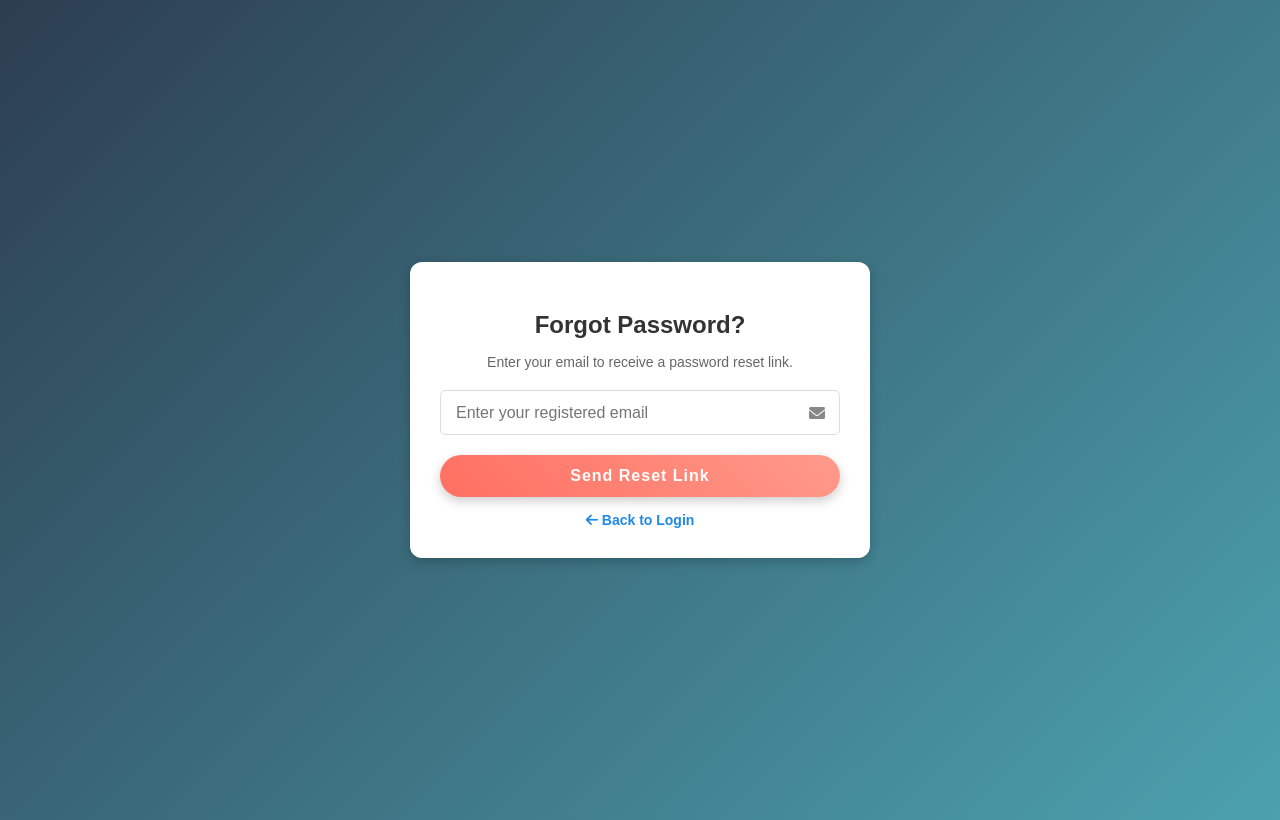
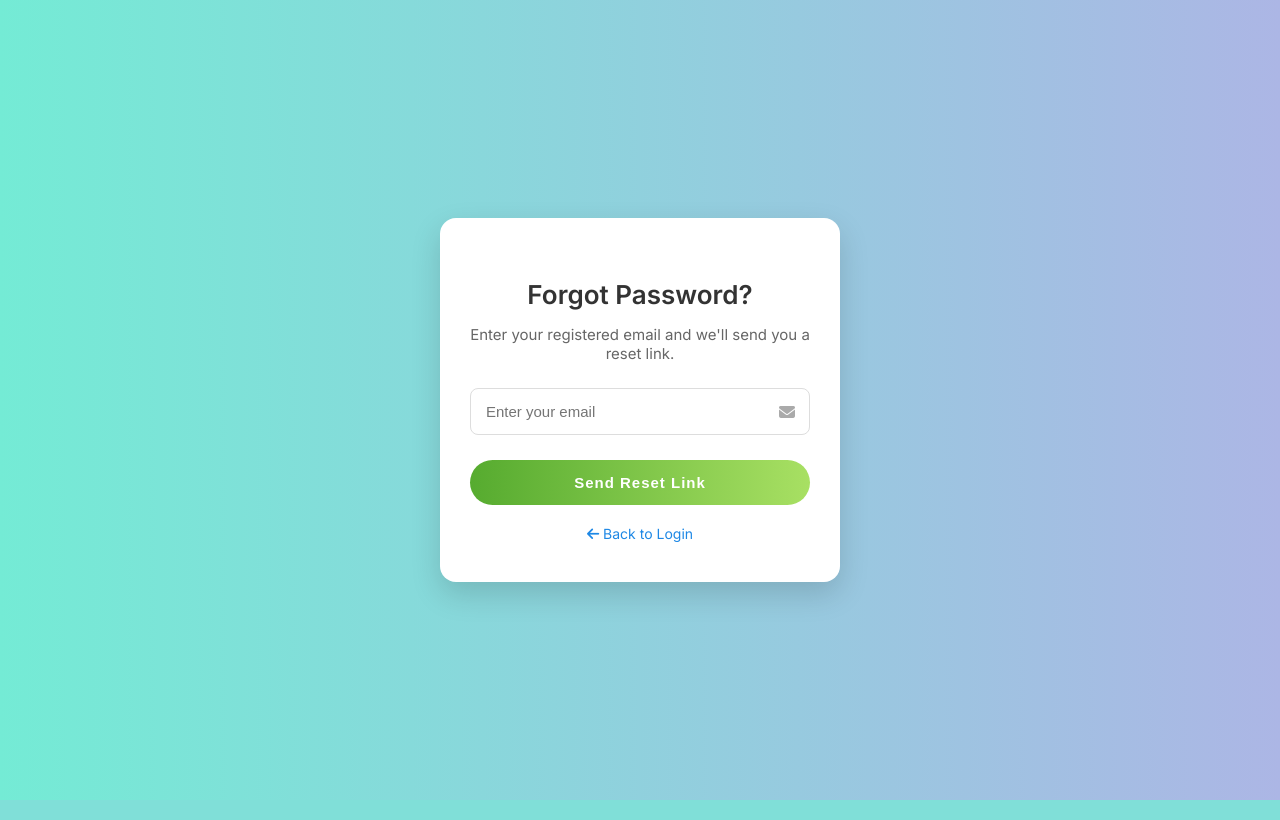
Before and after one commit to SriHarsha379/NextGenOrganicSeeds, a Django app: page /accounts/forgot-password/ in a window 1280 px wide. Run offline with Django 5.2, Linux system fonts and the light colour scheme.

Commit message:
new code update

```diff
--- a/accounts/templates/accounts/forgot_password.html
+++ b/accounts/templates/accounts/forgot_password.html
@@ -2,113 +2,118 @@
 <!DOCTYPE html>
 <html lang="en">
 <head>
+    <meta charset="UTF-8">
     <title>Forgot Password - HASA Organic Seeds</title>
     <meta name="viewport" content="width=device-width, initial-scale=1.0">
-    <link rel="stylesheet" href="https://cdnjs.cloudflare.com/ajax/libs/font-awesome/6.0.0/css/all.min.css">
+    <link href="https://fonts.googleapis.com/css2?family=Inter:wght@400;600&display=swap" rel="stylesheet">
+    <link rel="stylesheet" href="https://cdnjs.cloudflare.com/ajax/libs/font-awesome/6.5.0/css/all.min.css">
+
     <style>
+        * {
+            box-sizing: border-box;
+        }
+
         body {
-            font-family: 'Poppins', sans-serif;
-            background: linear-gradient(135deg, #2C3E50, #4CA1AF);
+            margin: 0;
+            font-family: 'Inter', sans-serif;
+            background: linear-gradient(to right, #74ebd5, #ACB6E5);
             display: flex;
             justify-content: center;
             align-items: center;
             min-height: 100vh;
-            margin: 0;
-            padding: 10px;
+            padding: 20px;
         }
 
-        .container {
+        .card {
+            background: #fff;
+            padding: 40px 30px;
+            border-radius: 16px;
+            box-shadow: 0 12px 30px rgba(0, 0, 0, 0.15);
             max-width: 400px;
             width: 100%;
-            background: white;
-            padding: 30px;
-            border-radius: 12px;
-            box-shadow: 0 4px 12px rgba(0, 0, 0, 0.2);
             text-align: center;
+            animation: fadeIn 0.8s ease;
         }
 
-        h2 {
-            color: #333;
-            margin-bottom: 15px;
+        @keyframes fadeIn {
+            0% { opacity: 0; transform: translateY(20px); }
+            100% { opacity: 1; transform: translateY(0); }
         }
 
-        p {
-            color: #666;
-            font-size: 14px;
-            margin-bottom: 20px;
+        .card h2 {
+            font-size: 26px;
+            margin-bottom: 10px;
+            color: #333;
         }
 
-        .input-group {
-            position: relative;
-            width: 100%;
-            margin-bottom: 20px;
+        .card p {
+            color: #666;
+            font-size: 15px;
+            margin-bottom: 25px;
         }
 
-        .input-group input {
-            width: 100%;
-            height: 45px;
-            padding: 12px 40px 12px 15px;
-            border: 1px solid #ddd;
-            border-radius: 5px;
-            font-size: 16px;
-            outline: none;
-            box-sizing: border-box;
+        .form-group {
+            position: relative;
+            margin-bottom: 25px;
         }
 
-        .input-group input:focus {
-            border-color: #1e88e5;
-            box-shadow: 0 0 5px rgba(30, 136, 229, 0.5);
+        .form-group input {
+            width: 100%;
+            padding: 14px 45px 14px 15px;
+            border: 1px solid #ddd;
+            border-radius: 8px;
+            font-size: 15px;
+            transition: all 0.3s ease;
         }
 
-        .input-group i {
+        .form-group input:focus {
+            border-color: #1e88e5;
+            box-shadow: 0 0 6px rgba(30, 136, 229, 0.3);
+            outline: none;
+        }
+
+        .form-group i {
             position: absolute;
             right: 15px;
             top: 50%;
             transform: translateY(-50%);
-            color: #888;
+            color: #aaa;
+            font-size: 16px;
         }
 
         .btn {
             width: 100%;
-            padding: 12px;
-            background: linear-gradient(45deg, #ff6f61, #ff9a8b);
-            color: white;
-            font-size: 16px;
-            font-weight: bold;
+            padding: 14px;
+            background: linear-gradient(to right, #56ab2f, #a8e063);
+            color: #fff;
+            font-weight: 600;
+            font-size: 15px;
             border: none;
             border-radius: 50px;
-            text-align: center;
             cursor: pointer;
-            box-shadow: 0 4px 12px rgba(0, 0, 0, 0.2);
             transition: all 0.3s ease;
             letter-spacing: 1px;
         }
 
-        .btn:disabled {
-            background: #ccc;
-            cursor: not-allowed;
-            box-shadow: none;
-        }
-
         .btn:hover {
-            transform: translateY(-3px);
-            box-shadow: 0 6px 15px rgba(0, 0, 0, 0.3);
+            box-shadow: 0 6px 18px rgba(0, 0, 0, 0.2);
+            transform: translateY(-2px);
         }
 
         .message {
-            margin-bottom: 15px;
+            font-size: 14px;
+            margin-bottom: 20px;
             padding: 10px;
-            border-radius: 5px;
-            font-size: 14px;
+            border-radius: 6px;
         }
 
-        .success {
+        .message.success {
             background-color: #e6f7e6;
             color: #2e7d32;
             border: 1px solid #81c784;
         }
 
-        .error {
+        .message.error {
             background-color: #ffe6e6;
             color: #d32f2f;
             border: 1px solid #e57373;
@@ -116,27 +121,21 @@
 
         .back-link {
             display: block;
-            margin-top: 15px;
+            margin-top: 20px;
             font-size: 14px;
             color: #1e88e5;
             text-decoration: none;
-            font-weight: 600;
         }
 
         .back-link:hover {
             text-decoration: underline;
         }
-
-        .spinner {
-            display: none;
-            margin-left: 10px;
-        }
     </style>
 </head>
 <body>
-    <div class="container">
+    <div class="card">
         <h2>Forgot Password?</h2>
-        <p>Enter your email to receive a password reset link.</p>
+        <p>Enter your registered email and we'll send you a reset link.</p>
 
         {% if messages %}
             {% for message in messages %}
@@ -148,53 +147,15 @@
 
         <form method="POST" novalidate>
             {% csrf_token %}
-            <div class="input-group">
-                {{ form.email }}
+            <div class="form-group">
+                <input type="email" name="email" placeholder="Enter your email" required>
                 <i class="fas fa-envelope"></i>
             </div>
 
-            <button type="submit" class="btn">
-                Send Reset Link
-                <span class="spinner"><i class="fas fa-spinner fa-spin"></i></span>
-            </button>
+            <button type="submit" class="btn">Send Reset Link</button>
         </form>
 
         <a href="{% url 'login' %}" class="back-link"><i class="fas fa-arrow-left"></i> Back to Login</a>
     </div>
-
-<script>
-    document.addEventListener("DOMContentLoaded", function () {
-        const form = document.querySelector("form");
-        const emailInput = document.querySelector("input[name='email']");
-        const button = document.querySelector(".btn");
-        const spinner = document.querySelector(".spinner");
-
-        form.addEventListener("submit", function (event) {
-            if (!validateEmail(emailInput.value)) {
-                event.preventDefault();
-                showMessage("Please enter a valid email address.", "error");
-                return;
-            }
-
-            button.disabled = true;
-            spinner.style.display = "inline-block";
-        });
-
-        function validateEmail(email) {
-            const re = /^[a-zA-Z0-9._%+-]+@[a-zA-Z0-9.-]+\.[a-zA-Z]{2,}$/;
-            return re.test(email);
-        }
-
-        function showMessage(message, type) {
-            const container = document.querySelector(".container");
-            let messageDiv = document.createElement("div");
-            messageDiv.classList.add("message", type);
-            messageDiv.innerHTML = message;
-            container.insertBefore(messageDiv, form);
-            setTimeout(() => messageDiv.remove(), 3000);
-        }
-    });
-</script>
-
 </body>
 </html>
--- a/accounts/templates/accounts/login.html
+++ b/accounts/templates/accounts/login.html
@@ -275,6 +275,11 @@
                 eyeIcon.classList.replace("fa-eye-slash", "fa-eye");
             }
         }
+
+        document.querySelector('form').addEventListener('submit', function(event) {
+    document.querySelector('button[type="submit"]').disabled = true;
+});
+
     </script>
 </body>
 </html>
--- a/accounts/urls.py
+++ b/accounts/urls.py
@@ -2,6 +2,7 @@ from django.contrib.auth.views import LogoutView
 from django.contrib.auth import views as auth_views
 from django.urls import path
 from .views import user_login, user_register, user_logout, forgot_password, reset_password
+from . import views
 
 urlpatterns = [
     path("login/", user_login, name="login"),
@@ -14,4 +15,5 @@ urlpatterns = [
     # path('password-reset-complete/', auth_views.PasswordResetCompleteView.as_view(), name='password_reset_complete'),
     path('forgot-password/', forgot_password, name='forgot_password'),
     path('reset-password/<uidb64>/<token>/', reset_password, name='reset_password'),
+    path('password_reset_done/', views.password_reset_done, name='password_reset_done'),
 ]
--- a/accounts/views.py
+++ b/accounts/views.py
@@ -1,6 +1,6 @@
 from django.utils.timezone import now
 from django.shortcuts import render, redirect
-from django.contrib.auth import login, authenticate, logout
+from django.contrib.auth import login, authenticate, logout, get_user_model
 from django.contrib.auth.models import User
 from django.contrib import messages
 from django.utils.http import urlsafe_base64_encode, urlsafe_base64_decode
@@ -29,6 +29,7 @@ def user_login(request):
 
             request.session.modified = True  # Ensure session updates
             print(f"✅ Login successful: {user.username}, Session Key: {request.session.session_key}")
+            print(f"Session Data: {request.session.items()}")  # Debugging session content
             return redirect("home")
         else:
             messages.error(request, "Invalid username or password.")
@@ -38,17 +39,25 @@ def user_login(request):
 
 
 
-
 def user_register(request):
     if request.method == "POST":
         username = request.POST["username"]
         email = request.POST["email"]
         password = request.POST["password"]
+
         if User.objects.filter(username=username).exists():
             messages.error(request, "Username already exists")
         else:
+            # Create the user
             user = User.objects.create_user(username=username, email=email, password=password)
+
+            # Send the welcome email
+            send_welcome_email(user)
+
+            # Log the user in immediately
             login(request, user)
+
+            # Redirect to seed list page after successful registration
             return redirect("seed_list")
 
     return render(request, "accounts/register.html")
@@ -77,38 +86,63 @@ class AutoLogout:
         return self.get_response(request)
 
 
+# Forgot Password View (Step 1)
 def forgot_password(request):
     if request.method == "POST":
-        form = ForgotPasswordForm(request.POST)
-        if form.is_valid():
-            email = form.cleaned_data['email']
-            user = User.objects.filter(email=email).first()  # Avoid error if email does not exist
+        email = request.POST.get('email')
+        try:
+            user = get_user_model().objects.get(email=email)
+            uid = urlsafe_base64_encode(str(user.pk).encode())  # Corrected line
+            token = default_token_generator.make_token(user)
 
-            if user:
-                uid = urlsafe_base64_encode(force_bytes(user.pk))
-                token = default_token_generator.make_token(user)
+            # Get protocol and domain for the link
+            protocol = 'https' if request.is_secure() else 'http'
+            domain = request.get_host()
 
-                # Generate reset link
-                reset_link = f"{settings.SITE_URL}/accounts/reset-password/{uid}/{token}/"
+            reset_link = f"{protocol}://{domain}/accounts/reset-password/{uid}/{token}/"
+            subject = "Password Reset Request - HASA Organic Seeds"
+            message = render_to_string("accounts/password_reset_email.html", {
+                'user': user,
+                'reset_link': reset_link,
+            })
+            send_mail(subject, message, settings.EMAIL_HOST_USER, [email])
 
-                # Send Email
-                subject = "Password Reset Request - HASA Organic Seeds"
-                message = render_to_string("accounts/password_reset_email.html", {
-                    'user': user,
-                    'reset_link': reset_link
-                })
+            messages.success(request, "A password reset link has been sent to your email.")
+            return redirect("/accounts/password_reset_done/")
 
-                send_mail(subject, message, settings.EMAIL_HOST_USER, [email])
 
-                messages.success(request, "A password reset link has been sent to your email.")
-                return redirect("password_reset_done")  # Redirect to a success page
+        except get_user_model().DoesNotExist:
+            messages.error(request, "No account found with this email.")
+            return redirect("forgot_password")
+    return render(request, "accounts/forgot_password.html")
+
+
+
+# Reset Password View (Step 2)
+def reset_password(request, uidb64, token):
+    try:
+        uid = urlsafe_base64_decode(uidb64).decode()
+        user = get_user_model().objects.get(pk=uid)
+    except (User.DoesNotExist, ValueError, TypeError):
+        user = None
+
+    if user and default_token_generator.check_token(user, token):
+        if request.method == "POST":
+            new_password = request.POST["password"]
+            confirm_password = request.POST["confirm_password"]
+            if new_password == confirm_password:
+                user.set_password(new_password)
+                user.save()
+                messages.success(request, "Your password has been reset successfully. You can now log in.")
+                return redirect("login")
             else:
-                messages.error(request, "No account found with this email.")
+                messages.error(request, "Passwords do not match. Please try again.")
+
+        return render(request, "accounts/reset_password.html", {"valid": True})
 
     else:
-        form = ForgotPasswordForm()
-
-    return render(request, "accounts/forgot_password.html", {"form": form})
+        messages.error(request, "The password reset link is invalid or has expired.")
+        return render(request, "accounts/reset_password.html", {"valid": False})
 
 
 def reset_password(request, uidb64, token):
@@ -134,3 +168,16 @@ def reset_password(request, uidb64, token):
         return render(request, "accounts/reset_password.html", {"valid": True})
     else:
         return render(request, "accounts/reset_password.html", {"valid": False})
+
+
+def send_welcome_email(user):
+    subject = 'Welcome to Hasa Organic Seeds!'
+    html_message = render_to_string('emails/welcome_email.html', {'user': user})
+    plain_message = f"Hi {user.username},\n\nThank you for registering at Hasa Organic Seeds!"
+    from_email = settings.DEFAULT_FROM_EMAIL
+    to = user.email
+
+    send_mail(subject, plain_message, from_email, [to], html_message=html_message)
+
+def password_reset_done(request):
+    return render(request, "accounts/password_reset_done.html")
--- /dev/null
+++ b/seedstore/accounts/templates/emails/welcome_email.html
@@ -0,0 +1,4 @@
+<h2>Welcome to Hasa Organic Seeds!</h2>
+<p>Hi {{ user.username }},</p>
+<p>Thank you for creating an account with us. Start exploring high-quality seeds today!</p>
+<p>🌱 Happy Gardening!<br>Team Hasa Organic Seeds</p>
```
Also changed, not shown: accounts/templates/accounts/password_reset_done.html (added, +85 -0 lines), accounts/templates/accounts/reset_password.html (+97 -6 lines), seedstore/settings.py (+9 -8 lines).
